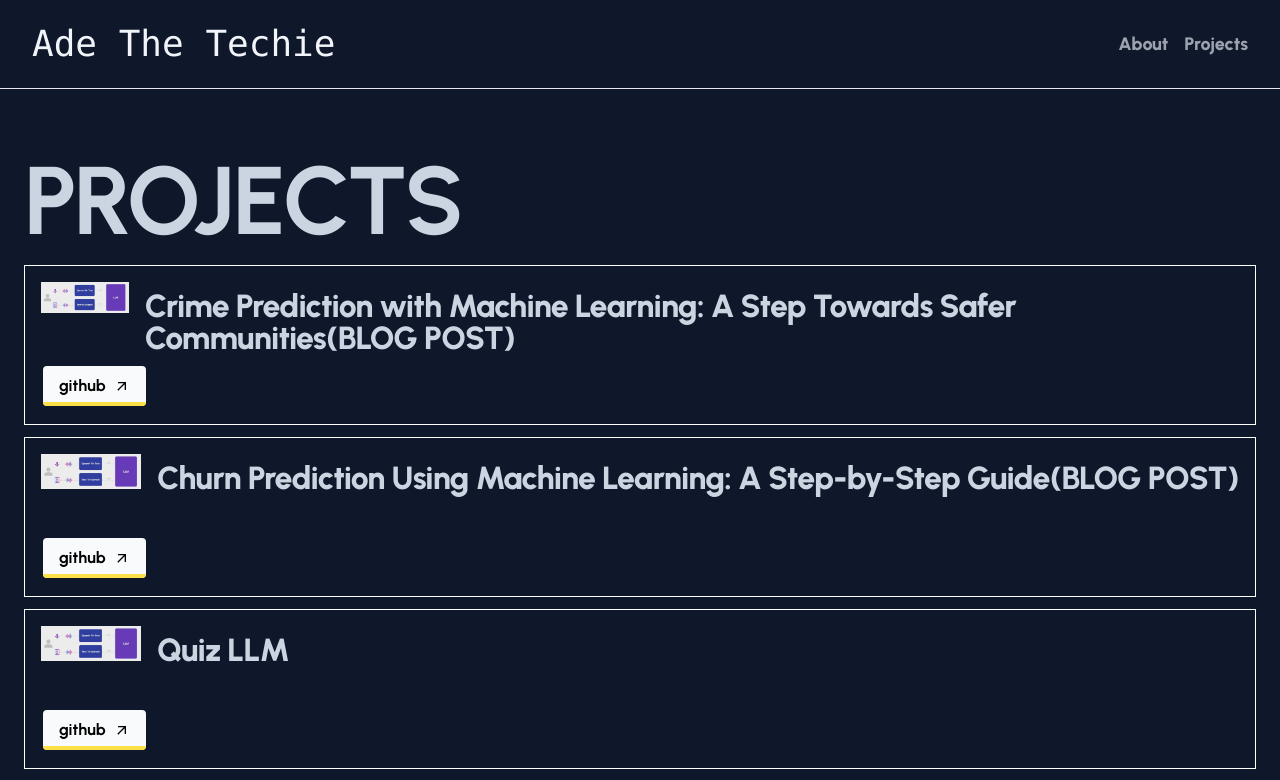
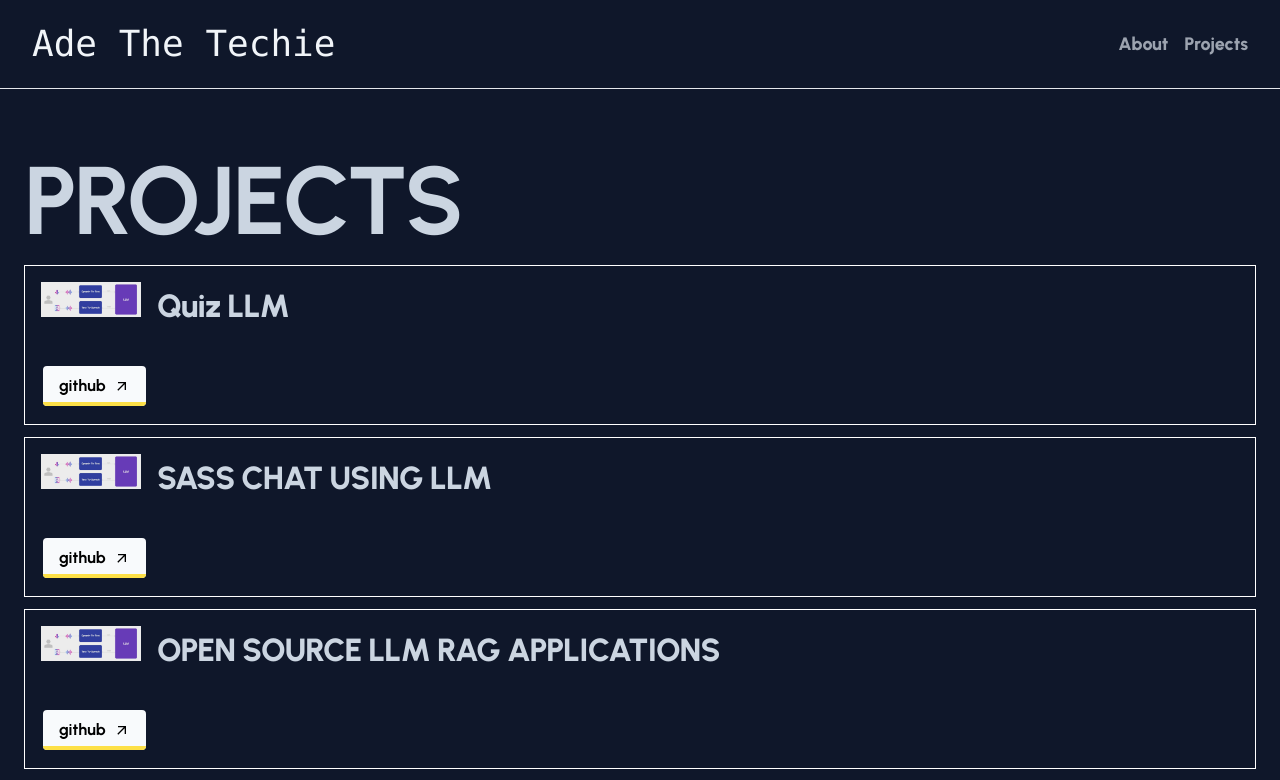
Before and after one commit to Demmynile/port3D, a Next.js app: page /projects in a window 1280 px wide. Shown: the top 780 px of the page. Built offline with nearby package versions, Linux system fonts and the light colour scheme.

Commit message:
add new commit to the repo

```diff
--- a/src/app/data.ts
+++ b/src/app/data.ts
@@ -3,26 +3,9 @@ import churnImage from "../../public/images/Churn-Prediction-scaled.jpg";
 import tSpeech from "../../public/images/t-speech.jpeg"
 
 export const projectData: allProjectProps = [
+
   {
     id : 1,
-    title: "Crime Prediction with Machine Learning: A Step Towards Safer Communities(BLOG POST)",
-    image: tSpeech,
-    github:
-      "https://medium.com/@balogunademola_51837/crime-prediction-with-machine-learning-a-step-towards-safer-communities-384291f1dfdb",
-    liveLink: "",
-    description: "",
-  },
-  {
-    id : 2,
-    title: "Churn Prediction Using Machine Learning: A Step-by-Step Guide(BLOG POST)",
-    image: tSpeech,
-    github:
-      "https://medium.com/@balogunademola_51837/churn-prediction-using-machine-learning-a-step-by-step-guide-3380afe5652f",
-    liveLink: "",
-    description: "",
-  },
-  {
-    id : 3,
     title: "Quiz LLM",
     image: tSpeech,
     github:
@@ -31,7 +14,7 @@ export const projectData: allProjectProps = [
     description: "",
   },
   {
-    id : 4,
+    id : 2,
     title: "SASS CHAT USING LLM",
     image: tSpeech,
     github:
@@ -40,7 +23,7 @@ export const projectData: allProjectProps = [
     description: "",
   },
   {
-    id : 5,
+    id : 3,
     title: "OPEN SOURCE LLM RAG APPLICATIONS",
     image: tSpeech,
     github:
@@ -49,7 +32,7 @@ export const projectData: allProjectProps = [
     description: "",
   },
   {
-    id : 6,
+    id : 4,
     title: "Churn Prediction using Machine Learning",
     image: churnImage,
     github:
@@ -58,7 +41,7 @@ export const projectData: allProjectProps = [
     description: "",
   },
   {
-    id : 7,
+    id : 5,
     title: "Car Price Prediction using Machine Learning and Deep Learning Models",
     image: churnImage,
     github: "https://github.com/Demmynile/Car-price-prediction/blob/main/CAR%20PRICE%20PREDICTION%20(SUMMATIVE%20ASSIGNNMENT).ipynb",
@@ -66,7 +49,7 @@ export const projectData: allProjectProps = [
     description: "",
   },
   {
-    id : 9,
+    id : 6,
     title: "Credit Score Rating Algorithms",
     image: churnImage,
     github: "https://github.com/Demmynile/Journey_to_ML_engineer/blob/main/machine-learning/credit-risk-scoring/Credit-scoring-risk.ipynb",
```
